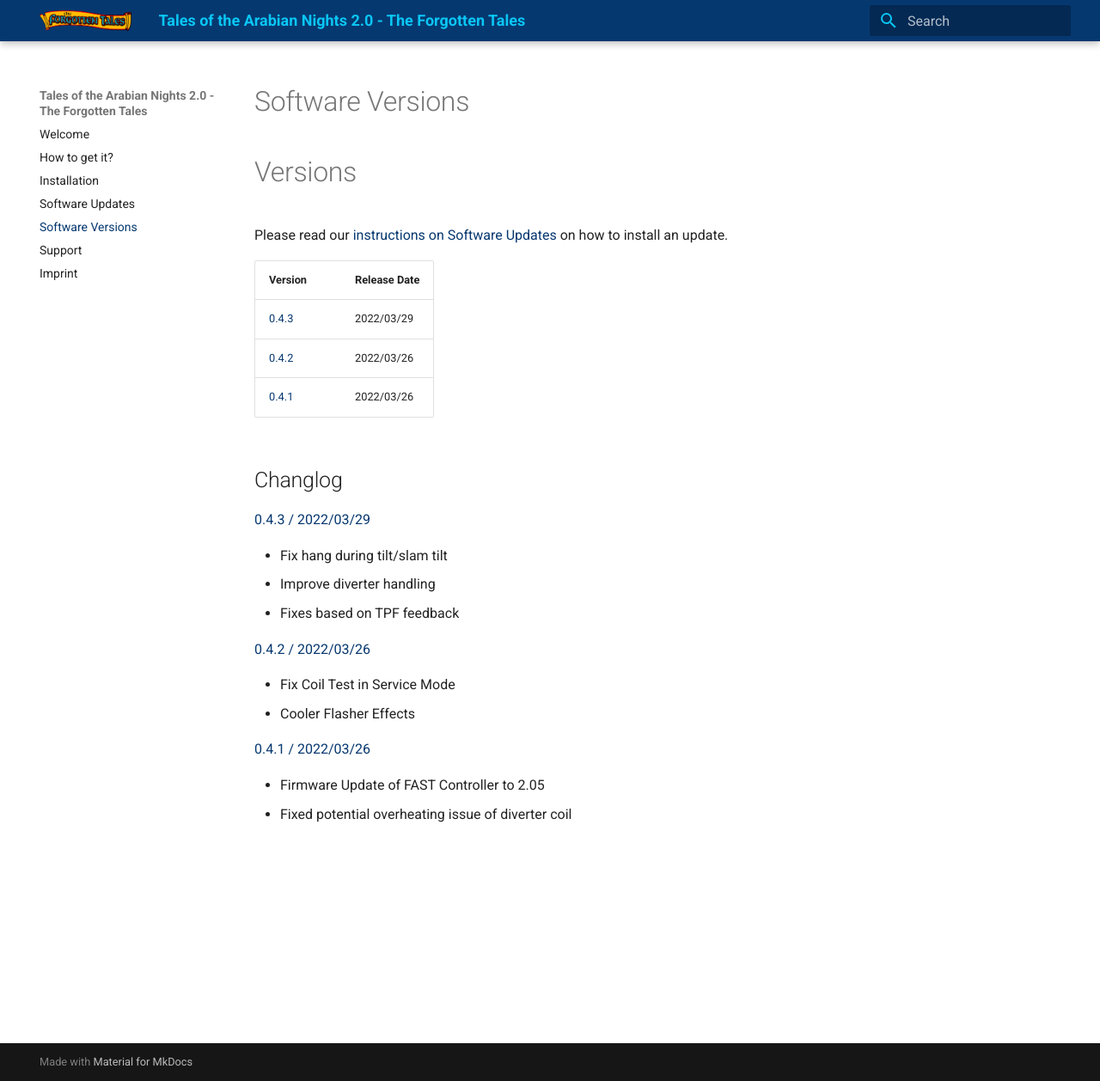
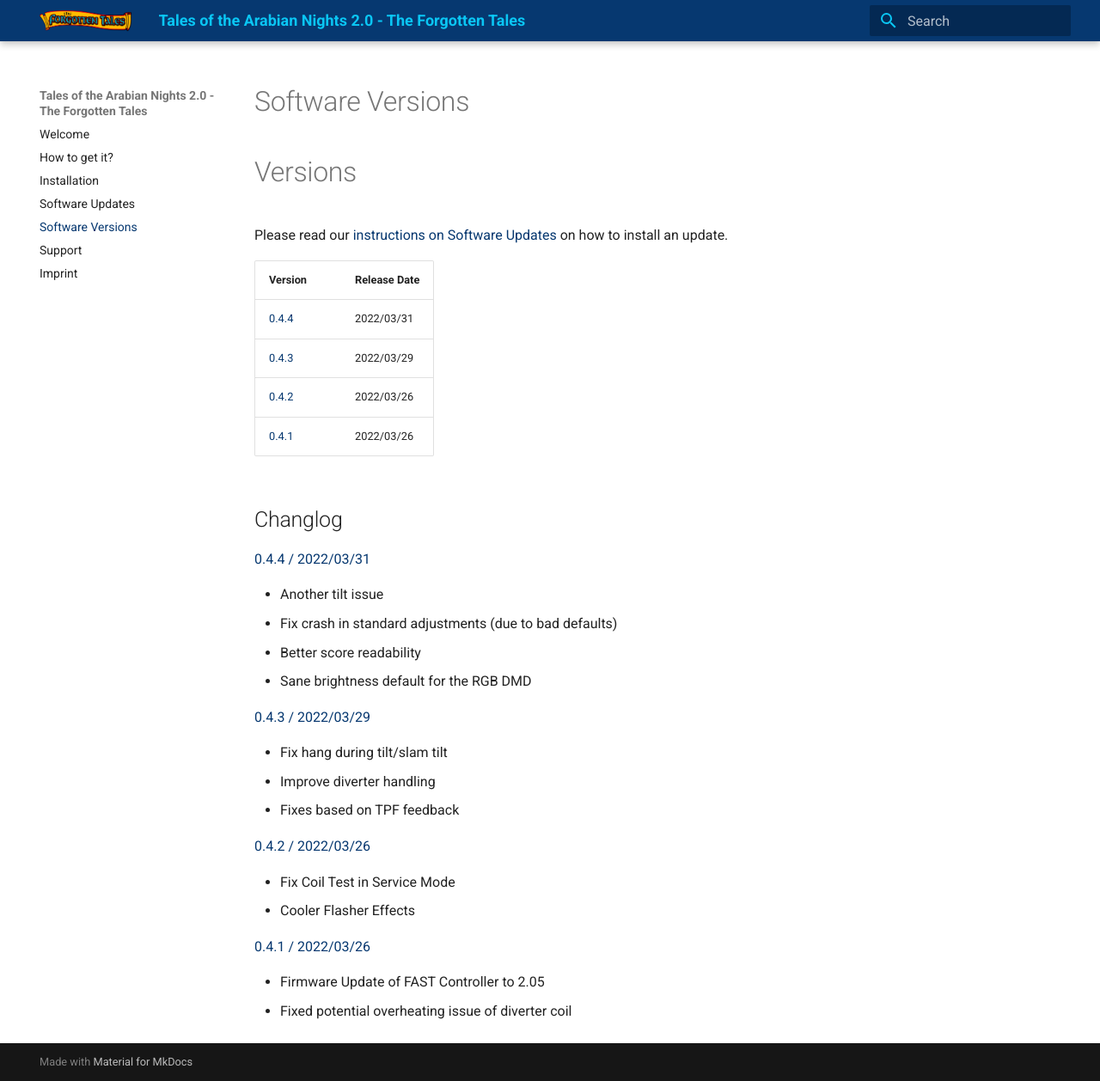
Before and after one commit to totan-forgottentales/totan-forgottentales, an MkDocs documentation site: the page built from docs/software_versions.md, in a window 1280 px wide and 1258 px high. Shown: the whole window at 86% size. Built offline with MkDocs 1.6.1 and Material for MkDocs 9.7.7, drawn with Linux system fonts in a browser that asks for light colours.

```diff
--- a/docs/software_versions.md
+++ b/docs/software_versions.md
@@ -6,11 +6,19 @@ Please read our [instructions on Software Updates](software_updates.md) on how t
 
 | Version                                                              | Release Date   |
 | -------------------------------------------------------------------- | -------------- |
+| [0.4.4](https://images.the-forgotten-tales.com/totan_0.4.4.image)    | 2022/03/31     |
 | [0.4.3](https://images.the-forgotten-tales.com/totan_0.4.3.image)    | 2022/03/29     |
 | [0.4.2](https://images.the-forgotten-tales.com/totan_0.4.2.image)    | 2022/03/26     |
 | [0.4.1](https://images.the-forgotten-tales.com/totan_0.4.1.image)    | 2022/03/26     |
 
 ## Changlog
+
+ [0.4.4 / 2022/03/31](https://images.the-forgotten-tales.com/totan_0.4.4.image)
+
+   * Another tilt issue
+   * Fix crash in standard adjustments (due to bad defaults)
+   * Better score readability
+   * Sane brightness default for the RGB DMD
 
  [0.4.3 / 2022/03/29](https://images.the-forgotten-tales.com/totan_0.4.3.image)
 
```
